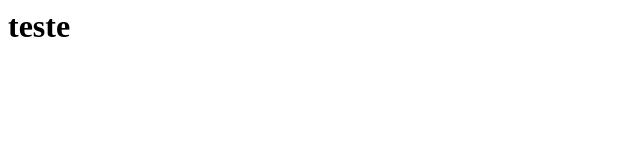
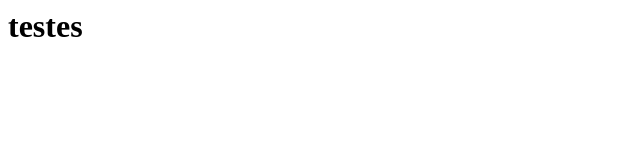
Before and after one commit to RhennanCordeiro/rhennancordeiro.github.io, a plain HTML site: page index.html in a window 1280 px wide. Shown: the full height of the page, 0-640 px from the left. Drawn offline with Linux system fonts and the light colour scheme.

Commit message:
Update index.html

```diff
--- a/index.html
+++ b/index.html
@@ -3,6 +3,6 @@
   <title>Rhennan</title>
 </head>
 <body>
-<h1>teste</h1>
+<h1>testes</h1>
 </body>
 </html>
```
